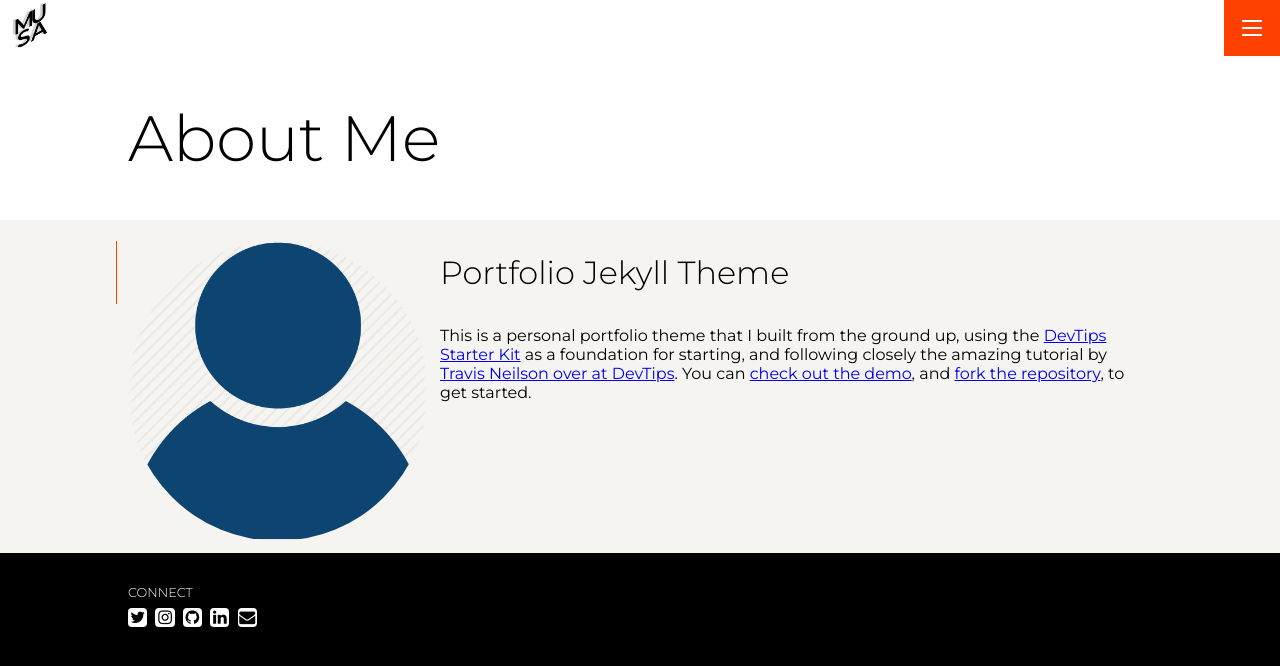
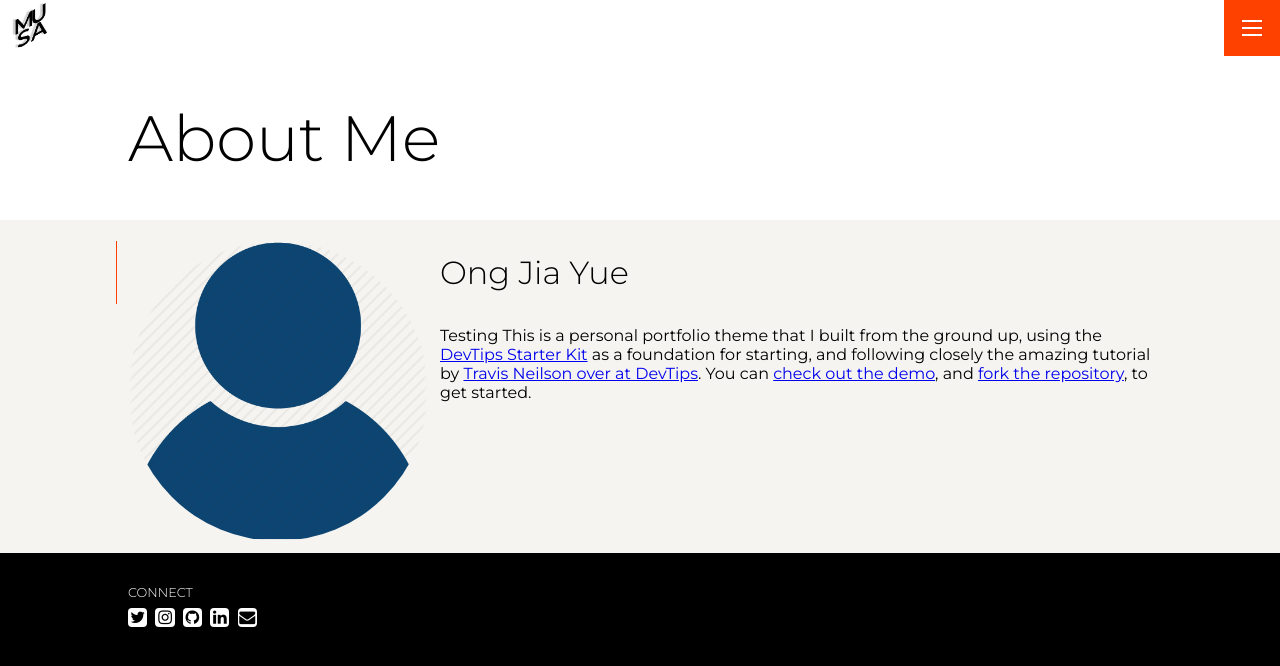
Before and after one commit to JiaYue-Ong/portfolio, a Jekyll site: the page built from pages/about.md, in a window 1280 px wide. Shown: the top 666 px of the page. Built offline with Jekyll 4.4.1, drawn with Linux system fonts in a browser that asks for light colours.

Commit message:
Update name in "about.md"
Added my name

```diff
--- a/pages/about.md
+++ b/pages/about.md
@@ -5,6 +5,7 @@ headshot: /assets/img/headshot.webp
 permalink: /about
 ---
 
-# Portfolio Jekyll Theme
+# Ong Jia Yue
 
+Testing
 This is a personal portfolio theme that I built from the ground up, using the [DevTips Starter Kit](http://devtipsstarterkit.com/) as a foundation for starting, and following closely the amazing tutorial by [Travis Neilson over at DevTips](https://www.youtube.com/watch?v=T6jKLsxbFg4&list=PL0CB3OvPhDA_STygmp3sDenx3UpdOMk7P). You can [check out the demo](lenpaul.github.io/portfolio-jekyll-theme/), and [fork the repository](https://github.com/LeNPaul/portfolio-jekyll-theme/fork), to get started.
```
